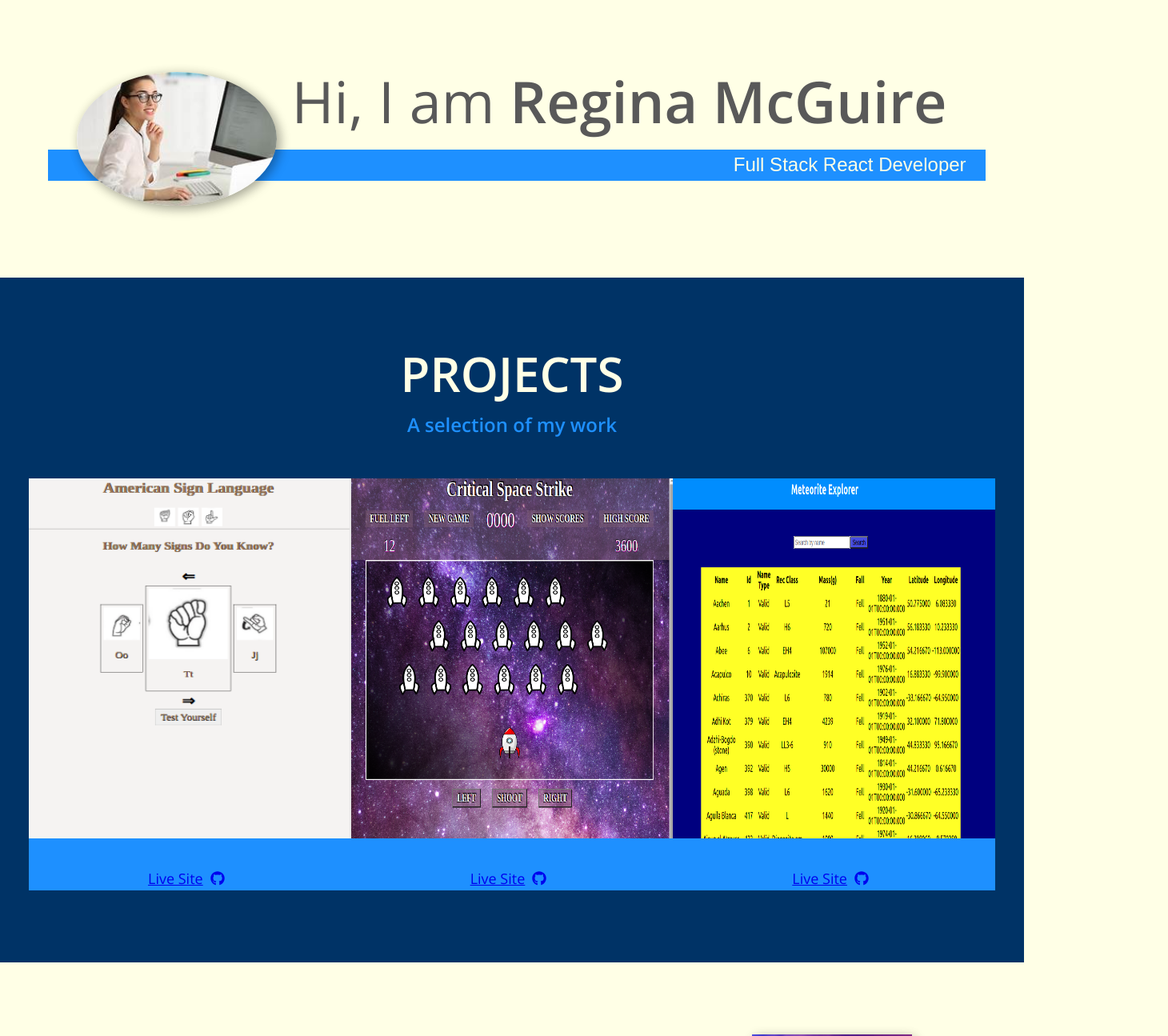
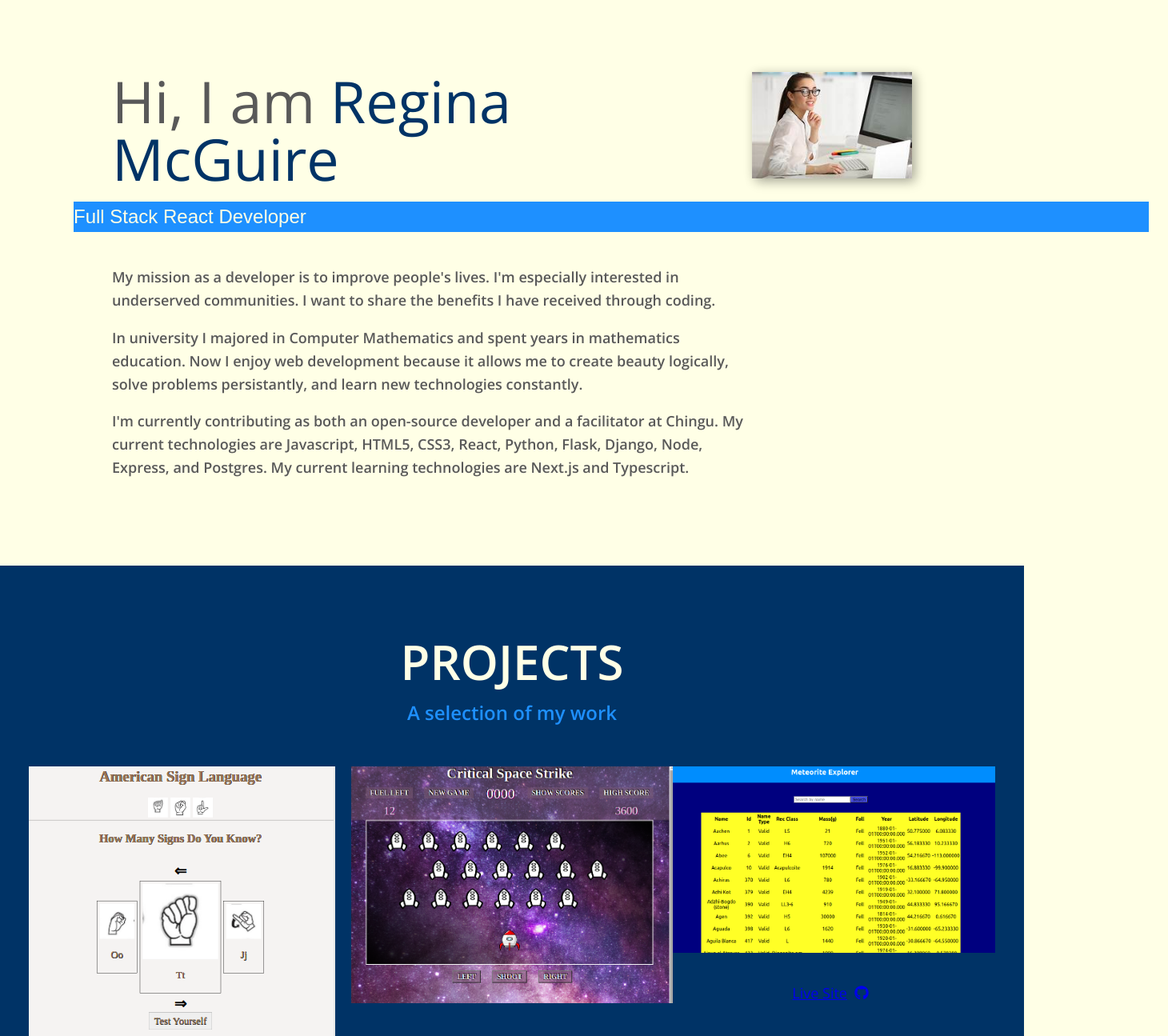
Before and after one commit to rmcguire6/react-portfolio, a React (Create React App) app: page / in a window 1280 px wide. Shown: the top 1295 px of the page at 80% size, 1460 px wide, since content can reach past the window. Built offline with nearby package versions, Linux system fonts and the light colour scheme.

Commit message:
Merge About and Intro sections

```diff
--- a/src/App.js
+++ b/src/App.js
@@ -2,16 +2,14 @@ import React from "react";
 import AboutMe from "./components/AboutMe";
 import Contact from "./components/Contact";
 import Experience from "./components/Experience";
-import Intro from "./components/Intro";
 import Projects from "./components/Projects";
 import "../src/styles/main.scss";
 
 function App() {
   return (
     <div className="App">
-      <Intro />
+      <AboutMe />
       <Projects />
-      <AboutMe />
       <Experience />
       <Contact />
     </div>
--- a/src/components/AboutMe.js
+++ b/src/components/AboutMe.js
@@ -1,33 +1,39 @@
 import React from "react";
-import desert from "../images/SunsetAtZionPark.jpg";
+import programmer from "../images/woman.jpeg";
 
 const AboutMe = () => {
   return (
     <section className="about-me">
-      <h2 className="section__title section__title--about">Who I am</h2>
+      <h1 className="section__title section__title--about">
+        Hi, I am <span className="accent">Regina McGuire</span>
+      </h1>
       <p className="section__subtitle section__subtitle--about">
         Full Stack React Developer
       </p>
-      <div className="about_me__body">
-        <p>
+      <div className="about-me__body">
+        <p className="about-me__text">
           My mission as a developer is to improve people's lives. I'm especially
           interested in underserved communities. I want to share the benefits I
           have received through coding.
         </p>
-        <p>
+        <p className="about-me__text">
           In university I majored in Computer Mathematics and spent years in
           mathematics education. Now I enjoy web development because it allows
           me to create beauty logically, solve problems persistantly, and learn
           new technologies constantly.
         </p>
-        <p>
+        <p className="about-me__text">
           I'm currently contributing as both an open-source developer and a
           facilitator at Chingu. My current technologies are Javascript, HTML5,
           CSS3, React, Python, Flask, Django, Node, Express, and Postgres. My
           current learning technologies are Next.js and Typescript.
         </p>
       </div>
-      <img src={desert} alt="sunset at Zion Park" className="about-me__img" />
+      <img
+        src={programmer}
+        alt="programmer at keyboard"
+        className="about-me__img"
+      />
     </section>
   );
 };
--- a/src/styles/_layout.scss
+++ b/src/styles/_layout.scss
@@ -1,67 +1,10 @@
 .section__title {
   margin-bottom: 0.25em;
 }
-.section__title--intro {
-  font-weight: var(--fw-reg);
-}
-/* only done to keep name together */
-.section__title--intro bold {
-  display: block;
-}
+
 .section__subtitle {
   margin: 0;
   font-size: var(--fs-h3);
-}
-/* Intro section */
-.intro {
-  position: relative;
-}
-.bold {
-  font-weight: var(--fw-bold);
-}
-.intro__img {
-  box-shadow: var(--bs);
-}
-.section__subtitle--intro,
-.section__subtitle--about {
-  display: inline-block;
-  padding-left: 1em;
-  padding-right: 1em;
-}
-@media (min-width: 600px) {
-  .intro {
-    display: grid;
-    width: min-content;
-    margin: 0 auto;
-    grid-column-gap: 1em;
-    grid-template-areas:
-      "img title"
-      "img subtitle";
-    grid-template-columns: min-content max-content;
-  }
-  .intro__img {
-    border-radius: 100%;
-    grid-area: img;
-    min-width: 250px;
-    position: relative;
-    z-index: 2;
-  }
-  .section__subtitle--intro {
-    align-self: start;
-    grid-column: -1 / 1;
-    grid-row: 2;
-    text-align: right;
-    position: relative;
-    left: -1.5em;
-    width: calc(100% + 1.5em);
-  }
-}
-.section__subtitle--intro,
-.section__subtitle--about {
-  background: var(--clr-accent);
-  color: var(--clr-light);
-  font-family: var(--ff-secondary);
-  margin-bottom: 1em;
 }
 
 /* Contact */
@@ -114,7 +57,25 @@
   max-width: 1000px;
   margin: 0 auto;
 }
+.section__subtitle--about {
+  background: var(--clr-accent);
+  color: var(--clr-light);
+  font-family: var(--ff-secondary);
+  margin-bottom: 1em;
+}
+.section__title--about {
+  font-weight: var(--fw-reg);
+}
 
+.section__title--about accent {
+  display: block;
+}
+.accent {
+  color: var(--clr-darker-accent);
+}
+.about-me__text {
+  font-weight: var(--fw-bold);
+}
 .about-me__img {
   box-shadow: var(--bs);
 }
@@ -125,7 +86,7 @@
     grid-template-areas:
       "title img"
       "subtitle img"
-      "text img";
+      "body img";
     grid-column-gap: 2px;
   }
   .section__title--about {
@@ -144,6 +105,9 @@
     grid-area: img;
     position: relative;
     z-index: 2;
+  }
+  .about-me__body {
+    grid-column: body;
   }
 }
 
@@ -196,24 +160,19 @@
   display: grid;
   grid-template-columns: repeat(auto-fit, minmax(300px, 1fr));
 }
-.portfolio {
-  display: grid;
-  grid-template-columns: repeat(auto-fit, minmax(300px, 1fr));
-}
-.project {
-  background: var(--clr-accent);
-  overflow: hidden;
-}
-.project:focus {
-  position: relative;
-  z-index: 2;
-}
-.project__img {
-  transition: transform 750ms cubic-bezier(0.5, 0, 0.5, 1), opacity 250ms linear;
-  width: 100%;
-  height: 25em;
-}
-.project__img:hover,
-.project__item:focus .portfolio__img {
-  opacity: 0.5;
-}
+// .project {
+//   background: var(--clr-accent);
+//   overflow: hidden;
+// }
+// .project:focus {
+//   position: relative;
+//   z-index: 2;
+// }
+// .project__img {
+//   transition: transform 750ms cubic-bezier(0.5, 0, 0.5, 1), opacity 250ms linear;
+//   width: 100%;
+// }
+// .project__img:hover,
+// .project__item:focus .portfolio__img {
+//   opacity: 0.5;
+// }
```
